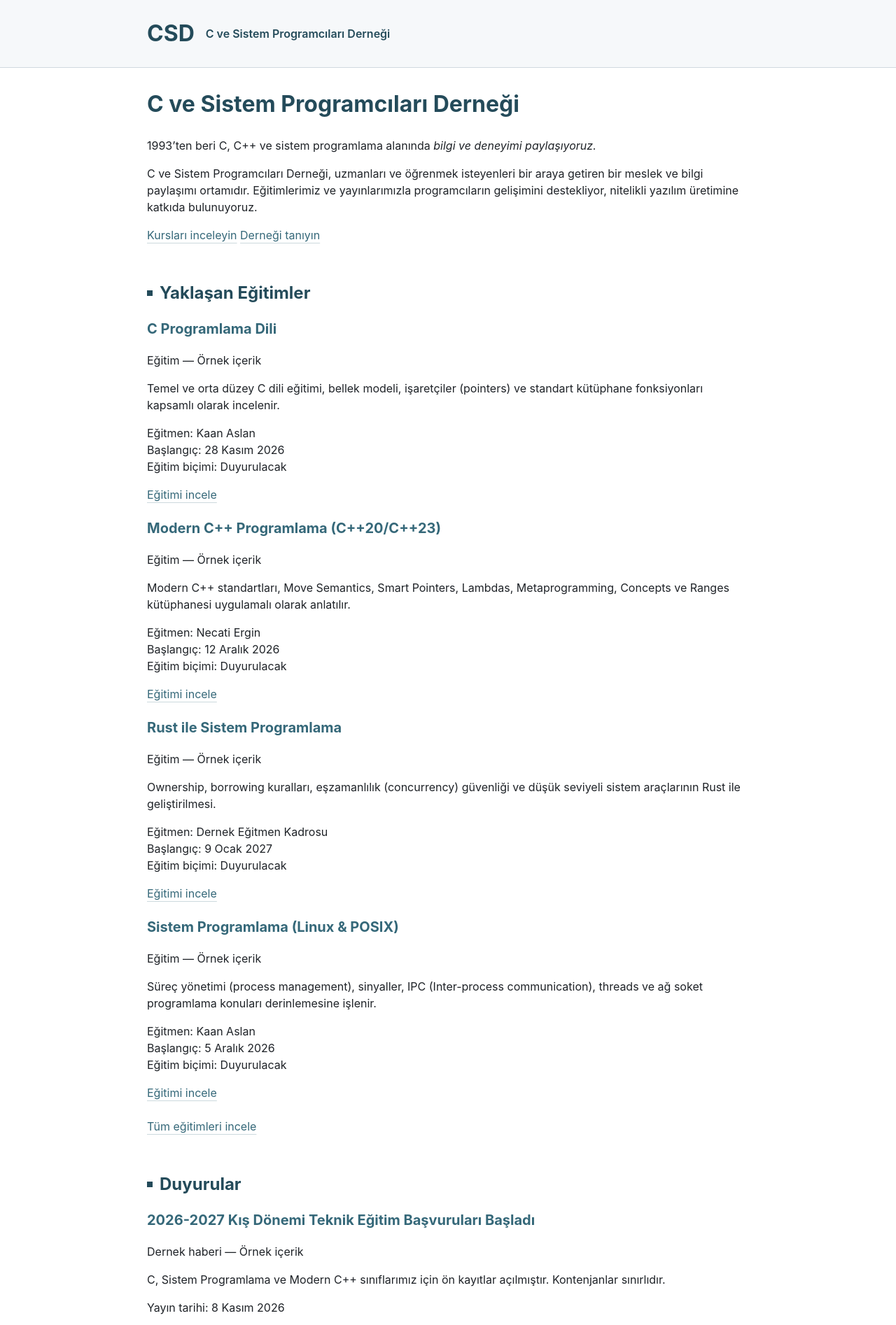
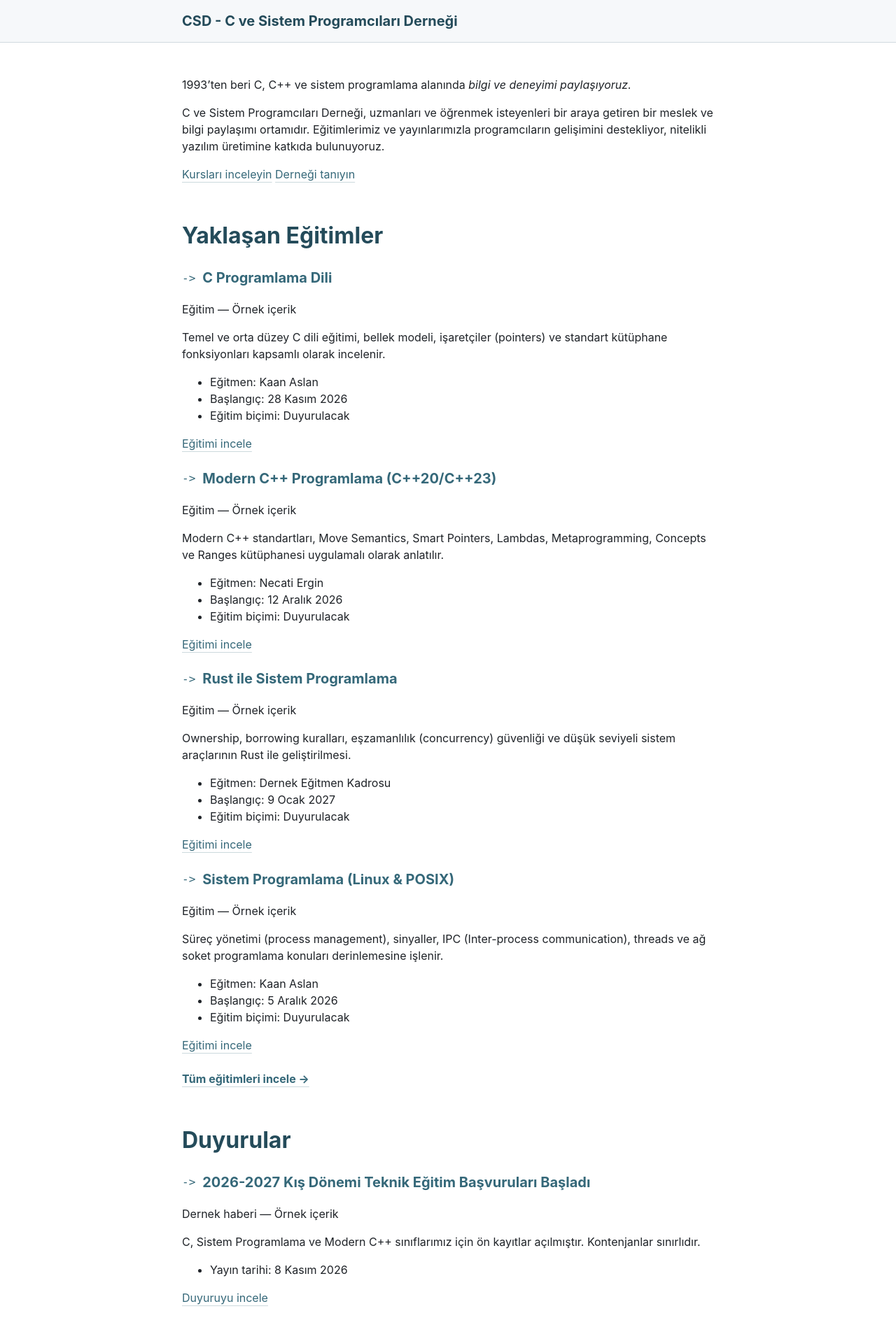
Before and after one commit to dengere/dengere.github.io, a Jekyll site: the page built from index.html, in a window 1280 px wide. Shown: the top 1894 px of the page at 70% size. Built offline with Jekyll 4.4.1, drawn with Linux system fonts in a browser that asks for light colours; some of the changed text lies outside the part shown.

Commit message:
style changed

```diff
--- a/_includes/header.html
+++ b/_includes/header.html
@@ -1,8 +1,9 @@
 <header class="site-header">
   <div class="container header-inner">
-    <a class="site-brand" href="{{ '/' | relative_url }}">
-      <strong>CSD</strong>
-      <span class="site-title-full">C ve Sistem Programcıları Derneği</span>
-    </a>
+    <h1 class="site-title">
+      <a href="{{ '/' | relative_url }}">
+        <span>CSD</span><span class="site-title-separator"> - </span><span class="site-title-name">C ve Sistem Programcıları Derneği</span>
+      </a>
+    </h1>
   </div>
 </header>
--- a/assets/css/style.css
+++ b/assets/css/style.css
@@ -1,3 +1,4 @@
+/* Mobile first. Existing HTML classes are retained. */
 :root {
   color-scheme: light dark;
   --color-canvas-default: #ffffff;
@@ -17,13 +18,15 @@
     --color-fg-default: #e6edf3;
     --color-fg-muted: #9198a1;
     --color-border-default: #30363d;
---color-accent-fg: #8db5c4;
---color-accent-hover: #b7d3de;
     --color-heading: #9bbfcd;
+    --color-accent-fg: #8db5c4;
+    --color-accent-hover: #b7d3de;
   }
 }
 
-* {
+*,
+*::before,
+*::after {
   box-sizing: border-box;
 }
 
@@ -32,21 +35,22 @@ html {
 }
 
 body {
-  min-width: 320px;
   margin: 0;
   background: var(--color-canvas-default);
   color: var(--color-fg-default);
   font-family: -apple-system, BlinkMacSystemFont, "Segoe UI", "Noto Sans", Helvetica, Arial, sans-serif;
-  font-size: 16px;
+  font-size: 1rem;
   line-height: 1.5;
+  overflow-wrap: break-word;
 }
 
 a {
   color: var(--color-accent-fg);
   text-decoration: underline;
   text-decoration-color: color-mix(in srgb, currentColor 25%, transparent);
-  text-underline-offset: 0.30em;
-text-decoration-skip-ink: auto;
+  text-underline-offset: 0.3em;
+  text-decoration-skip-ink: auto;
+  overflow-wrap: anywhere;
 }
 
 a:hover,
@@ -55,8 +59,26 @@ a:focus-visible {
   text-decoration-color: currentColor;
 }
 
-h3 a {
+a:focus-visible {
+  outline: 2px solid currentColor;
+  outline-offset: 4px;
+}
+
+/* Card links use a C member-access marker. */
+h3 > a {
+  display: inline-flex;
+  align-items: center;
+  gap: 0.5em;
+  max-width: 100%;
   text-decoration: none;
+}
+
+h3 > a::before {
+  content: "->";
+  flex: 0 0 auto;
+  font-family: ui-monospace, Consolas, monospace;
+  font-size: 0.8em;
+  font-weight: 400;
 }
 
 img {
@@ -64,53 +86,46 @@ img {
   height: auto;
 }
 
+
 .container {
   width: calc(100% - 32px);
-  max-width: 860px;
-  margin-right: auto;
-  margin-left: auto;
+  max-width: 760px;
+  margin-inline: auto;
 }
 
+.site-header,
+.site-footer {
+  background: var(--color-canvas-subtle);
+}
 
 .site-header {
   border-bottom: 1px solid var(--color-border-default);
-  background: var(--color-canvas-subtle);
 }
 
 .header-inner {
-  display: flex;
-  align-items: center;
-  padding-top: 16px;
-  padding-bottom: 16px;
+  display: block;
+  padding-block: 16px;
 }
 
-.site-brand {
-  display: inline-flex;
-  align-items: baseline;
-  gap: 12px;
-  color: var(--color-fg-default);
-  font-size: 14px;
-  font-weight: 600;
+.site-title {
+  margin: 0;
+  font-size: 1.25rem;
+  line-height: 1.4;
+}
+
+.site-title a {
+  color: var(--color-heading);
   text-decoration: none;
 }
 
-.site-brand strong {
-  font-size: 20px;
-}
-
-
-
-
 .site-main {
   min-height: 60vh;
-  padding-top: 32px;
-  padding-bottom: 48px;
+  padding-block: 24px 48px;
 }
 
 main > section,
 main > article {
-  margin-top: 0;
-  margin-bottom: 56px;
+  margin-block: 0 40px;
 }
 
 main > section:last-child,
@@ -124,12 +139,14 @@ h3 {
   color: var(--color-heading);
   line-height: 1.25;
 }
+
 h1 {
   margin-top: 0;
   font-size: 2em;
 }
 
 h2 {
+  margin-top: 32px;
   font-size: 1.5em;
 }
 
@@ -138,10 +155,14 @@ h3 {
 }
 
 .markdown-body h1,
-.markdown-body h2,
-main > section > h2 {
+.markdown-body h2 {
   padding-bottom: 0.3em;
   border-bottom: 1px solid var(--color-border-default);
+}
+
+main > section > h2 {
+  padding: 0;
+  border-bottom: 0;
 }
 
 .breadcrumb {
@@ -155,12 +176,12 @@ main > section > h2 {
   margin-top: 16px;
 }
 
-main > section > article,
-.card-grid > article {
-  margin: 24px 0;
+main > section > article {
+  margin-block: 24px;
 }
 
 .card-grid > article {
+  min-width: 0;
   margin: 0;
 }
 
@@ -175,7 +196,7 @@ main > section > article > :last-child,
 }
 
 aside {
-  margin: 24px 0;
+  margin-block: 24px;
   padding: 12px 16px;
   border-left: 3px solid var(--color-border-default);
   background: var(--color-canvas-subtle);
@@ -191,43 +212,57 @@ aside > :last-child {
 
 dl {
   display: grid;
-  grid-template-columns: max-content 1fr;
-  gap: 8px 16px;
-  margin: 24px 0;
+  grid-template-columns: minmax(0, 1fr);
+  gap: 2px;
+  margin-block: 24px;
 }
 
 dt {
+  min-width: 0;
   font-weight: 600;
 }
 
 dd {
-  margin: 0;
+  min-width: 0;
+  margin: 0 0 12px;
 }
 
 .site-footer {
   border-top: 1px solid var(--color-border-default);
-  background: var(--color-canvas-subtle);
 }
 
 .footer-inner {
   display: grid;
-  grid-template-columns: repeat(4, minmax(0, 1fr));
+  grid-template-columns: minmax(0, 1fr);
   gap: 24px;
-  padding-top: 32px;
-  padding-bottom: 24px;
+  padding-block: 32px 24px;
+}
+
+.footer-inner > * {
+  min-width: 0;
 }
 
 .footer-inner h2 {
   margin-top: 0;
-  font-size: 14px;
+  font-size: 0.875rem;
 }
 
 .footer-inner ul {
-  display: grid;
-  gap: 6px;
+  margin-block: 0;
+  padding-left: 0;
+  list-style: none;
 }
 
-.footer-brand p {
+.footer-inner li a {
+  display: inline-flex;
+  align-items: center;
+  min-height: 44px;
+  max-width: 100%;
+  padding-block: 8px;
+}
+
+.footer-brand p,
+.footer-bottom {
   color: var(--color-fg-muted);
 }
 
@@ -235,18 +270,22 @@ dd {
   grid-column: 1 / -1;
   padding-top: 16px;
   border-top: 1px solid var(--color-border-default);
-  color: var(--color-fg-muted);
-  font-size: 14px;
+  font-size: 0.875rem;
 }
 
 .footer-bottom p {
   margin: 0;
 }
 
-@media (max-width: 720px) {
-  .header-inner {
-    align-items: flex-start;
-    flex-direction: column;
+@media (min-width: 481px) {
+
+  .site-main {
+    padding-top: 32px;
+  }
+
+  main > section,
+  main > article {
+    margin-bottom: 56px;
   }
 
   .footer-inner {
@@ -254,103 +293,37 @@ dd {
   }
 }
 
-@media (max-width: 480px) {
-  .site-main {
-    padding-top: 24px;
-  }
-
-  .site-title-full {
-    max-width: 230px;
-  }
-
-  .footer-inner {
-    grid-template-columns: 1fr;
-  }
-
+@media (min-width: 640px) {
   dl {
-    grid-template-columns: 1fr;
-    gap: 2px;
+    grid-template-columns: fit-content(40%) minmax(0, 1fr);
+    gap: 8px 16px;
   }
 
   dd {
-    margin-bottom: 12px;
+    margin: 0;
   }
+}
 
-  main > section,
-  main > article {
-    margin-bottom: 40px;
+@media (min-width: 721px) {
+  .footer-inner {
+    grid-template-columns: repeat(4, minmax(0, 1fr));
   }
 }
 
 
-body {
-  overflow-wrap: anywhere;
+.site-title-separator {
+  display: none;
 }
 
-dl {
-  grid-template-columns: max-content minmax(0, 1fr);
+.site-title-name {
+  display: block;
+  font-size: 0.875rem;
 }
 
-@media (max-width: 480px) {
-  dl {
-    grid-template-columns: 1fr;
+@media (min-width: 721px) {
+  .site-title-separator,
+  .site-title-name {
+    display: inline;
+    font-size: inherit;
   }
 }
-
-ul {
-  list-style: none;
-  padding-left: 0;
-}
-
-main > section > h2 {
-  border-bottom: none;
-  padding-bottom: 0;
-}
-
-h2 {
-  position: relative;
-  border-left: none;
-  padding-left: 18px;
-}
-
-h2::before {
-  content: "";
-  position: absolute;
-  left: 0;
-  top: 50%;
-  transform: translateY(-50%);
-  width: 8px;
-  height: 8px;
-  background: var(--color-heading);
-}
-
-h2 {
-  margin-top: 32px;
-}
-
-main > section > article h2,
-.card-grid > article h2 {
-  margin-top: 32px;
-}
-
-
-.header-inner {
-  display: flex;
-  align-items: center;
-  padding-top: 24px;
-  padding-bottom: 24px;
-}
-
-.site-brand {
-  display: inline-flex;
-  align-items: center;
-  gap: 16px;
-  color: var(--color-heading);
-  font-size: 16px;
-  font-weight: 600;
-  text-decoration: none;
-}
-
-.site-brand strong {
-  font-size: 32px;
-}
--- a/index.html
+++ b/index.html
@@ -4,7 +4,6 @@ title: Ana Sayfa
 ---
 
 <section>
-  <h1>C ve Sistem Programcıları Derneği</h1>
   <p>1993’ten beri C, C++ ve sistem programlama alanında <em>bilgi ve deneyimi paylaşıyoruz.</em></p>
   <p>
     C ve Sistem Programcıları Derneği, uzmanları ve öğrenmek isteyenleri bir araya getiren bir meslek ve bilgi paylaşımı ortamıdır.
```
Also changed, not shown: other parts of index.html (+6 -6 lines).
